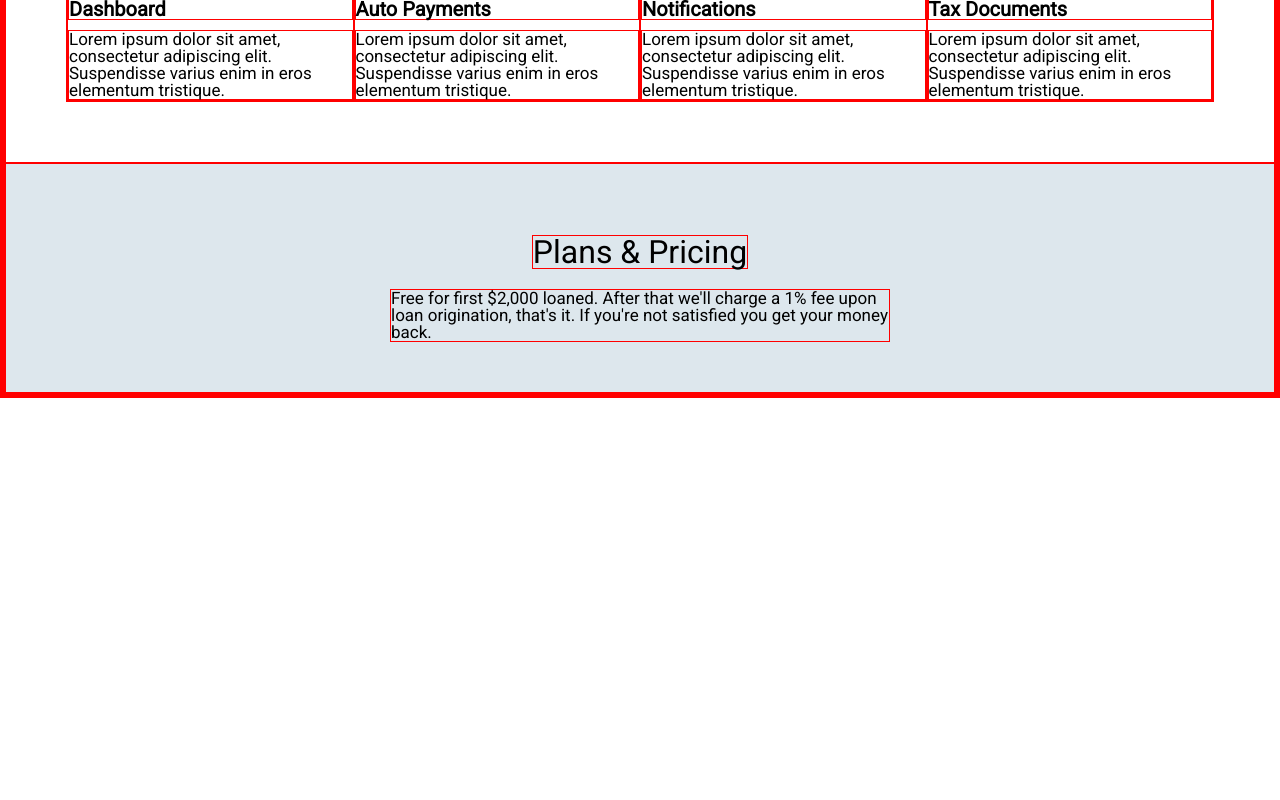
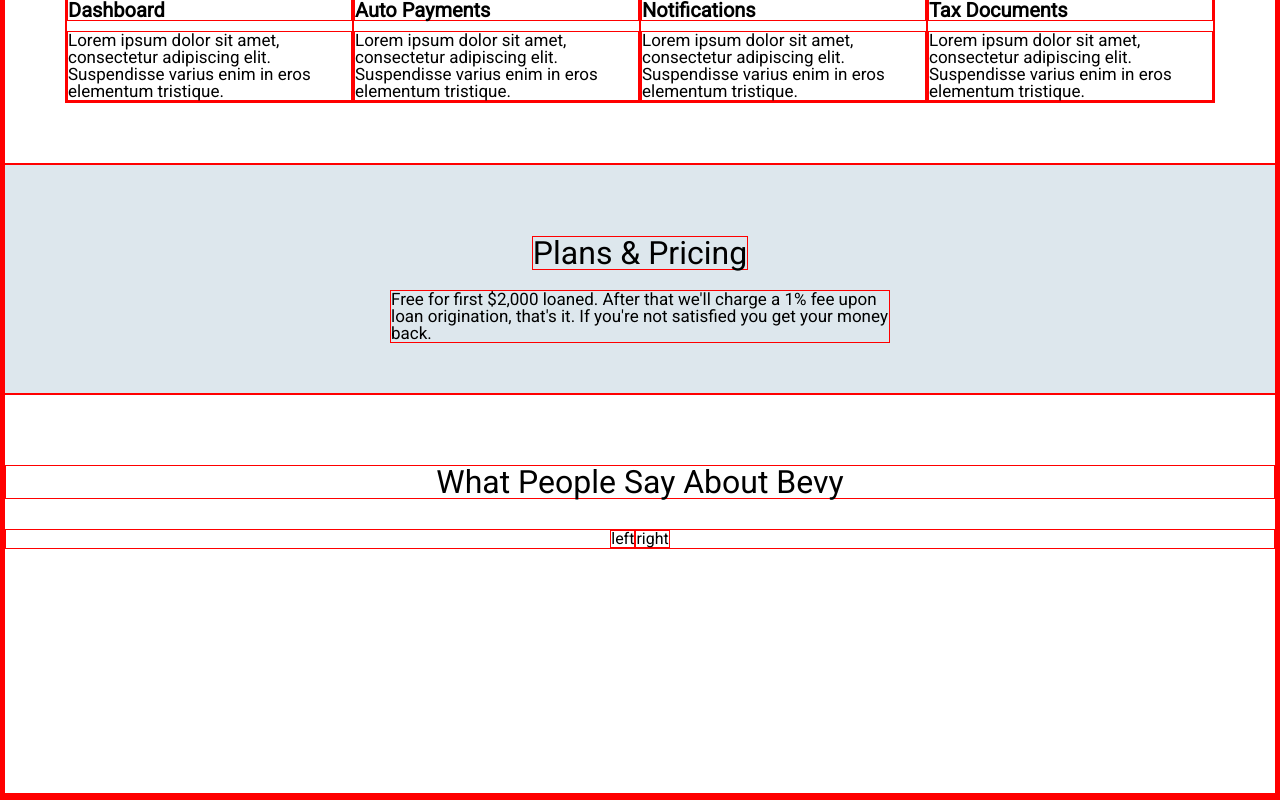
Before and after one commit to clintKunz/Bevy-Beta, a React (Create React App) app in the folder bevy-front-end/: page / in a window 1280 px wide. Shown: the part 1291-2091 px from the top of the page. Before the commit the page ends 1689 px from the top, so only its background shows below. Built offline with nearby package versions, Linux system fonts and the light colour scheme.

Commit message:
build references, style references partial, build footer

```diff
--- a/bevy-front-end/src/App.css
+++ b/bevy-front-end/src/App.css
@@ -271,3 +271,21 @@ body {
 	width: 500px;
 	font-size: 17px;
 }
+
+/* home references */
+
+.references {
+	height: 400px;
+	text-align: center;
+}
+
+.references h2 {
+	margin: 70px 0 30px;
+	font-size: 32px;
+}
+
+.references-carousel {
+	display: flex;
+	justify-content: center;
+	align-items: center;
+}
--- a/bevy-front-end/src/App.js
+++ b/bevy-front-end/src/App.js
@@ -7,6 +7,8 @@ import HomeCTA from './components/HomeCTA';
 import PressBar from './components/PressBar';
 import HomeFeatures from './components/HomeFeatures';
 import HomePricing from './components/HomePricing';
+import References from './components/References';
+import Footer from './components/Footer';
 
 class App extends Component {
   render() {
@@ -15,10 +17,12 @@ class App extends Component {
       <header>
         <Navigation />
         <HomeCTA />
+      </header>
         <PressBar />
         <HomeFeatures />
         <HomePricing />
-      </header>
+        <References />
+        <Footer />
      </div>
     );
   }
--- /dev/null
+++ b/bevy-front-end/src/components/Footer.js
@@ -0,0 +1,16 @@
+import React, { Component } from 'react';
+import '../App.css';
+
+//Components
+
+class References extends Component {
+  render() {
+    return (
+      <footer>
+
+      </footer>
+    )
+  }
+}
+
+export default References;
--- /dev/null
+++ b/bevy-front-end/src/components/References.js
@@ -0,0 +1,24 @@
+import React, { Component } from 'react';
+import '../App.css';
+
+//Components
+
+class References extends Component {
+  render() {
+    return (
+      <section className='references'>
+        <h2>What People Say About Bevy</h2>
+        <div class="references-carousel">
+				<div class="left-button">
+                left
+                </div>
+				<div class="right-button">
+                right
+                </div>
+		</div>
+      </section>
+    );
+  }
+}
+
+export default References;
```
